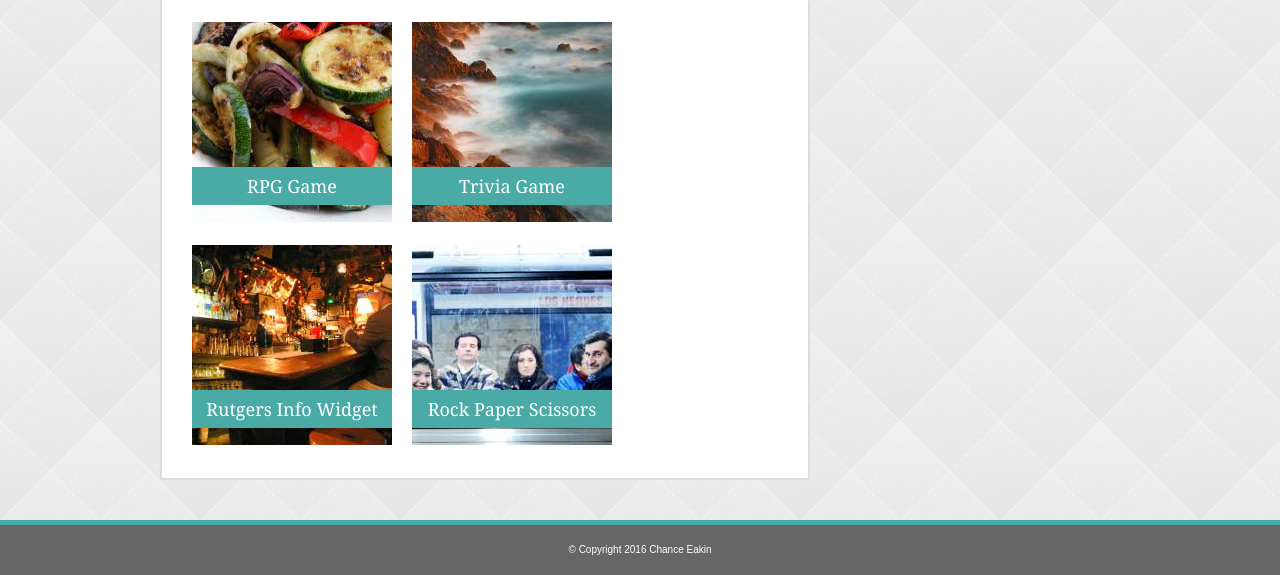
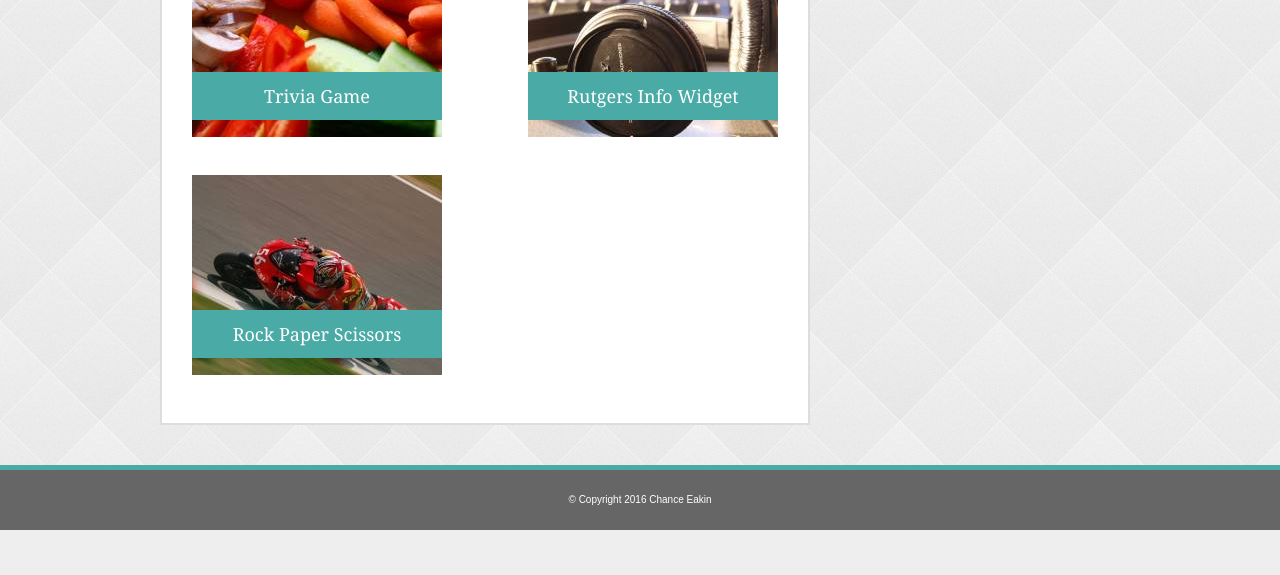
Before and after one commit to chanceeakin/Basic-Portfolio, a PHP site: page /portfolio.html in a window 1280 px wide. Shown: the part 479-1054 px from the top of the page. After the commit the page ends 1009 px from the top, so only its background shows below. Run offline with PHP 8.4, Linux system fonts and the light colour scheme.

Commit message:
basic project complete. Working on sticky footer

```diff
--- a/assets/css/style.css
+++ b/assets/css/style.css
@@ -1,5 +1,9 @@
 * {
     box-sizing: border-box;
+    margin: 0;
+}
+html, body {
+    height: 100%;
 }
 
 body {
@@ -14,6 +18,10 @@
 a {
     color: #777777;
     text-decoration: none;
+}
+
+a:hover {
+    color: #4aaaa5;
 }
 
 .container {
@@ -82,9 +90,12 @@
 .navbar li {
     display: inline;
     margin: 0px;
+
     padding-left: 20px;
     padding-right: 20px;
 }
+
+
 
 .navbar li:last-child {
     padding-right: 0px;
@@ -149,23 +160,50 @@
 
 /* Unique portfolio information */
 
-.image {
+.image-left {
     display: inline-block;
     float: left;
     margin: 10px;
     position: relative;
+    margin-bottom: 25px;
 }
+
+.image-right {
+    display: inline-block;
+    float: right;
+    margin: 10px;
+    position: relative;
+    margin-bottom: 25px;
+}
+
+.image-left:hover {
+    display: inline-block;
+    float: left;
+    margin: 10px;
+    position: relative;
+    margin-bottom: 25px;
+    opacity: 0.7;
+}
+
+.image-right:hover {
+    display: inline-block;
+    float: right;
+    margin: 10px;
+    position: relative;
+    margin-bottom: 25px;
+    opacity: 0.7;
+}
+
 
 .img-caption {
     position: absolute;
     background-color: #4aaaa5;
-    padding-top: 10px;
-    padding-bottom: 10px;
+    padding-top: 15px;
+    padding-bottom: 15px;
     padding-left: auto;
     padding-right: auto;
     bottom: 20px;
     width: 100%;
-    text-align: right;
 }
 
 .img-caption h4 {
@@ -215,6 +253,13 @@
     border: 0px;
 }
 
+input[type=submit]:hover {
+    background-color: #DB8B23;
+    color: #ffffff;
+    padding: 7px 25px 7px 25px;
+    border: 0px;
+}
+
 /* side bar! */
 
 .sidebar {
@@ -247,14 +292,27 @@
     height: 64px;
 }
 
+.sidebar-img:hover {
+    width: 64px;
+    height: 64px;
+    background: rgba(0,0,0,0.3);
+}
+
 .sidebar ul li {
     display: inline;
     padding: 0px;
 }
 
-.page-wrap {
-    min-height: 100%;
-    margin-bottom: -25px;
+.body-chunk {
+ min-height: 100%;
+height: auto !important;
+height: 100%;
+margin: 0 auto -65px;
+}
+
+.site-footer, .push {
+        height: 65px;
+
 }
 
 .site-footer {
@@ -266,8 +324,7 @@
     border-top: 5px;
     border-style: solid;
     border-color: #4aaaa5;
-    padding-top: 20px;
-    padding-bottom: 20px;
+    line-height: 60px;
     padding-left: auto;
     padding-right: auto;
     clear: both;
--- a/portfolio.html
+++ b/portfolio.html
@@ -34,32 +34,32 @@
                 </div>
                 <hr>
                 <div id="portfolio-img">
-                <div class="image">
-                    <img src="assets/images/abstract-q-c-200-200-3.jpg" alt="abstract image" />
+                    <div class="image-left">
+                        <img src="assets/images/portfolioimages/abstract-q-c-250-200-10.jpg" alt="placeholder image" />
                         <div class="img-caption">
                             <h4>Hangman</h4>
                         </div>
                     </div>
-                <div class="image">
-                    <img src="assets/images/food-q-c-200-200-6.jpg" alt="Food Image" />
+                    <div class="image-right">
+                        <img src="assets/images/portfolioimages/fashion-q-c-250-200-3.jpg" alt="placeholder image" />
                         <div class="img-caption">
                             <h4>RPG Game</h4>
                         </div>
                     </div>
-                <div class="image">
-                    <img src="assets/images/nature-q-c-200-200-3.jpg" alt="Nature image" />
+                    <div class="image-left">
+                        <img src="assets/images/portfolioimages/food-q-c-250-200-5.jpg" alt="placeholder image" />
                         <div class="img-caption">
                             <h4>Trivia Game</h4>
                         </div>
                     </div>
-                <div class="image">
-                    <img src="assets/images/nightlife-q-c-200-200-7.jpg" alt="placeholder image" />
+                    <div class="image-right">
+                        <img src="assets/images/portfolioimages/technics-q-c-250-200-6.jpg" alt="placeholder image" />
                         <div class="img-caption">
                             <h4>Rutgers Info Widget</h4>
                         </div>
                     </div>
-                <div class="image">
-                    <img src="assets/images/people-q-c-200-200-5.jpg" alt="placeholder image" />
+                    <div class="image-left">
+                        <img src="assets/images/portfolioimages/transport-q-c-250-200-10.jpg" alt="placeholder image" />
                         <div class="img-caption">
                             <h4>Rock Paper Scissors</h4>
                         </div>
@@ -90,15 +90,14 @@
                         </li>
                     </ul>
                 </div>
+                <div class="push"></div>
             </section>
         </div>
         <!-- Footer -->
-        <div class="page-wrap">
         <footer class="site-footer">
             <p>© Copyright 2016 Chance Eakin</p>
         </footer>
     </div>
-    </div>
 </body>
 
 </html>
```
Also changed, not shown: contact.html (+4 -5 lines), index.html (+4 -5 lines), assets/images/Not Used/food-q-c-200-200-6.jpg (renamed from assets/images/food-q-c-200-200-6.jpg), assets/images/Not Used/nature-q-c-200-200-3.jpg (renamed from assets/images/nature-q-c-200-200-3.jpg), assets/images/Not Used/nightlife-q-c-200-200-7.jpg (renamed from assets/images/nightlife-q-c-200-200-7.jpg), assets/images/Not Used/people-q-c-200-200-5.jpg (renamed from assets/images/people-q-c-200-200-5.jpg), assets/images/Not Used/transport-q-c-200-200-4.jpg (renamed from assets/images/transport-q-c-200-200-4.jpg), assets/images/portfolioimages/abstract-q-c-250-200-10.jpg (added), assets/images/portfolioimages/fashion-q-c-250-200-3.jpg (added), assets/images/portfolioimages/food-q-c-250-200-5.jpg (added), assets/images/portfolioimages/technics-q-c-250-200-6.jpg (added), assets/images/portfolioimages/transport-q-c-250-200-10.jpg (added). Lines whose indentation alone changed are shown as unchanged.
